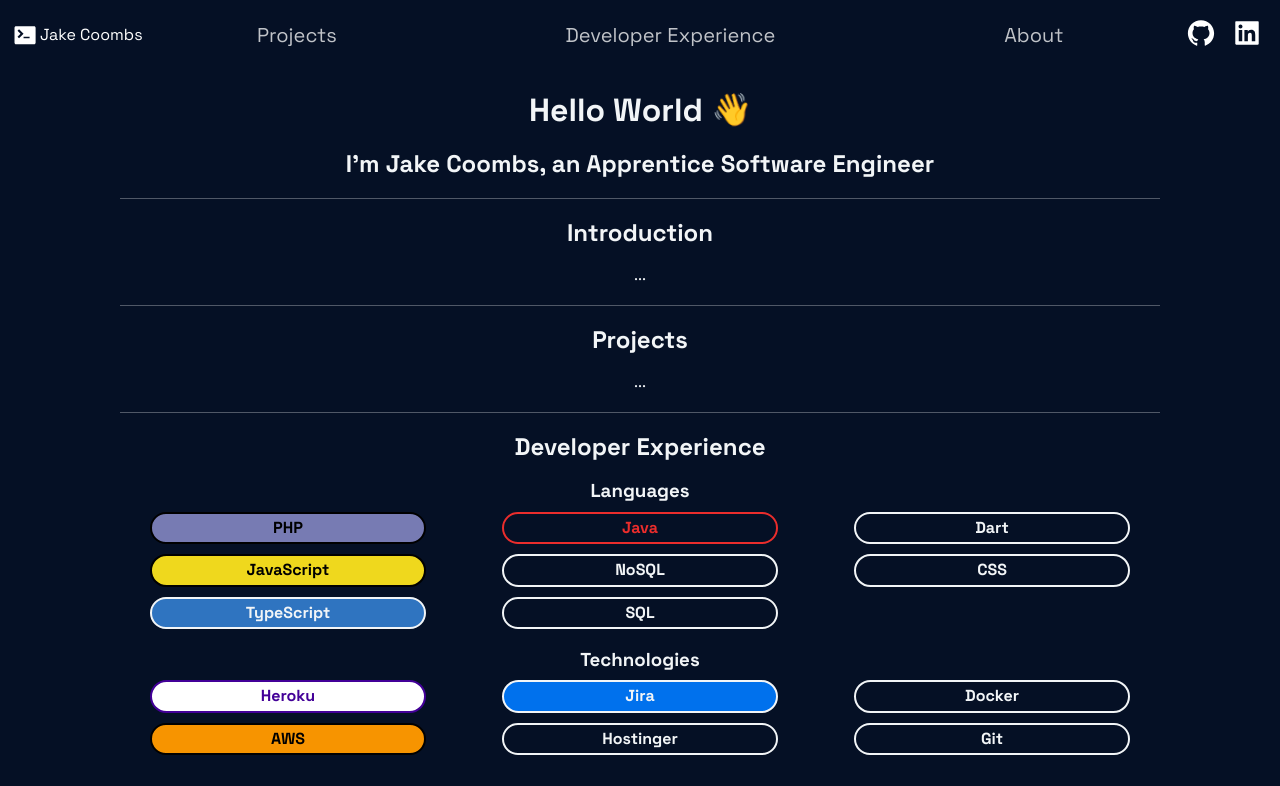
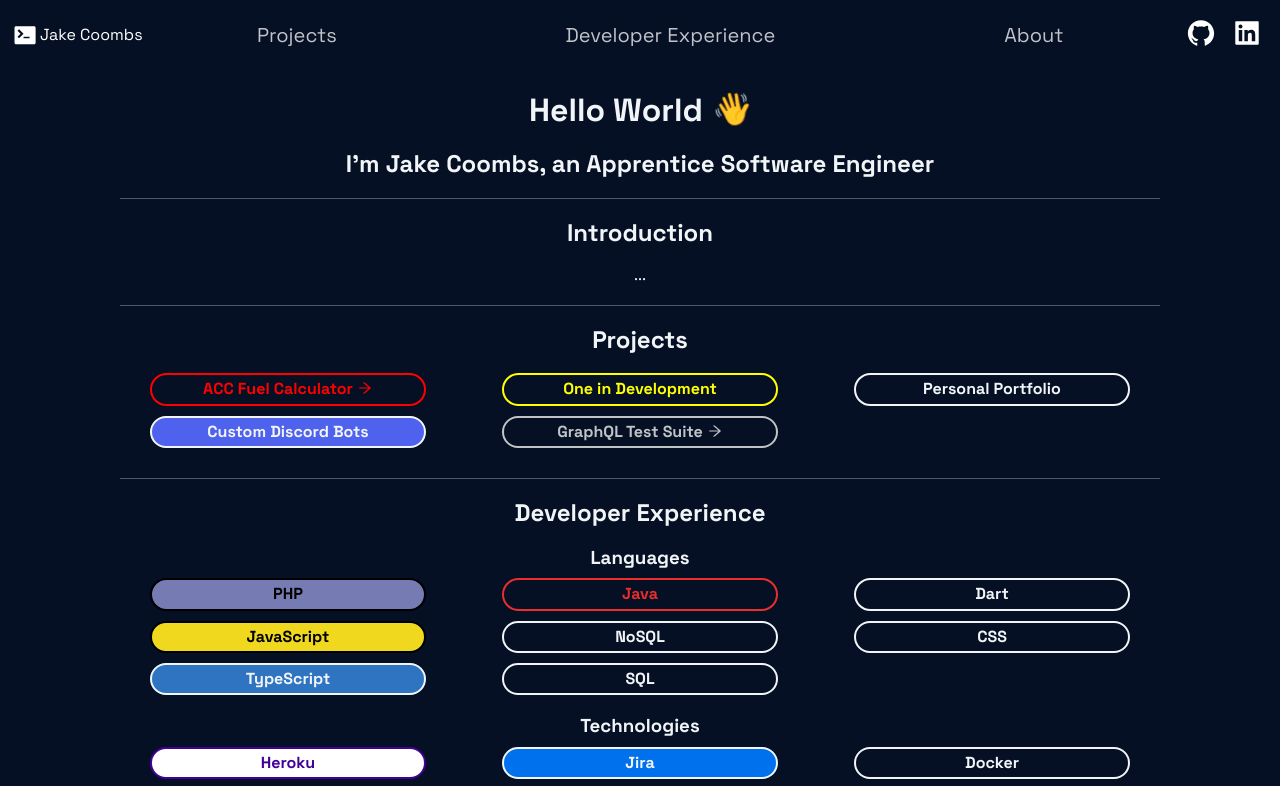
Before and after one commit to jakecoombs/personal-portfolio, a Next.js app: page / in a window 1280 px wide. Shown: the top 786 px of the page. Built offline with nearby package versions, Linux system fonts and the light colour scheme.

Commit message:
Update projects

```diff
--- a/src/components/molecules/ArrowLink.tsx
+++ b/src/components/molecules/ArrowLink.tsx
@@ -17,7 +17,7 @@ export const ArrowLink = ({ url, text }: IProps) => {
   );
 };
 
-const Arrow = styled(AiOutlineArrowRight)`
+export const Arrow = styled(AiOutlineArrowRight)`
   margin-left: 4px;
 `;
 
--- a/src/components/molecules/ColumnList.tsx
+++ b/src/components/molecules/ColumnList.tsx
@@ -1,4 +1,5 @@
 import styled from "styled-components";
+import { Arrow } from "./ArrowLink";
 
 interface IProps {
   heading?: string;
@@ -7,6 +8,7 @@ interface IProps {
 
 export interface IColumnListItem {
   text: string;
+  link?: string;
   backgroundColor?: string;
   color?: string;
 }
@@ -19,7 +21,15 @@ export const ColumnList = ({ heading, items }: IProps) => {
     <ListContainer>
       {heading && <ListHeader>{heading}</ListHeader>}
       <StyledList>
-        {sortedItems.map((item, index) => (
+        {sortedItems.map((item, index) =>
+          item.link ? (
+            <a href={item.link} key={`${item}_${index}`}>
+              <Item $fg={item.color} $bg={item.backgroundColor}>
+                {item.text}
+                <Arrow />
+              </Item>
+            </a>
+          ) : (
             <Item
               key={`${item}_${index}`}
               $fg={item.color}
@@ -27,7 +37,8 @@ export const ColumnList = ({ heading, items }: IProps) => {
             >
               {item.text}
             </Item>
-        ))}
+          )
+        )}
       </StyledList>
     </ListContainer>
   );
@@ -38,13 +49,19 @@ const ListContainer = styled.div`
 `;
 
 const StyledList = styled.ul`
-  column-count: 3;
+  columns: 3;
+  -webkit-columns: 3;
+  -moz-columns: 3;
 
   @media ${(props) => props.theme.breakpoints.md} {
-    column-count: 2;
+    columns: 2;
+    -webkit-columns: 2;
+    -moz-columns: 2;
   }
   @media ${(props) => props.theme.breakpoints.sm} {
-    column-count: 1;
+    columns: 1;
+    -webkit-columns: 1;
+    -moz-columns: 1;
   }
 `;
 
@@ -53,11 +70,11 @@ const ListHeader = styled.h3`
 `;
 
 const Item = styled.li<{ $bg?: string; $fg?: string }>`
-  margin-bottom: 1rem;
+  display: flex;
+  justify-content: center;
   border-radius: 20px;
   padding: 5px 0;
-  margin-left: 30px;
-  margin-right: 30px;
+  margin: 0 30px 1rem 30px;
   font-weight: bold;
   border: 2px solid;
 
--- a/src/components/organisms/Projects/Projects.tsx
+++ b/src/components/organisms/Projects/Projects.tsx
@@ -1,10 +1,22 @@
 import React from "react";
+import { ColumnList, IColumnListItem } from "../../molecules/ColumnList";
 import { SectionLayout } from "../../molecules/SectionLayout";
 
 export const Projects = () => {
+  const projects: IColumnListItem[] = [
+    {
+      text: "ACC Fuel Calculator",
+      color: "red",
+      link: "https://www.acc-fuel-calculator.com/",
+    },
+    { text: "Personal Portfolio" },
+    { text: "GraphQL Test Suite", link: "/api-test-suite" },
+    { text: "Custom Discord Bots", backgroundColor: "#4E62EE" },
+    { text: "One in Development", color: "yellow" },
+  ];
   return (
     <SectionLayout id="projects" header="Projects">
-      <p>...</p>
+      <ColumnList items={projects} />
     </SectionLayout>
   );
 };
```
Lines whose indentation alone changed are shown as unchanged.
